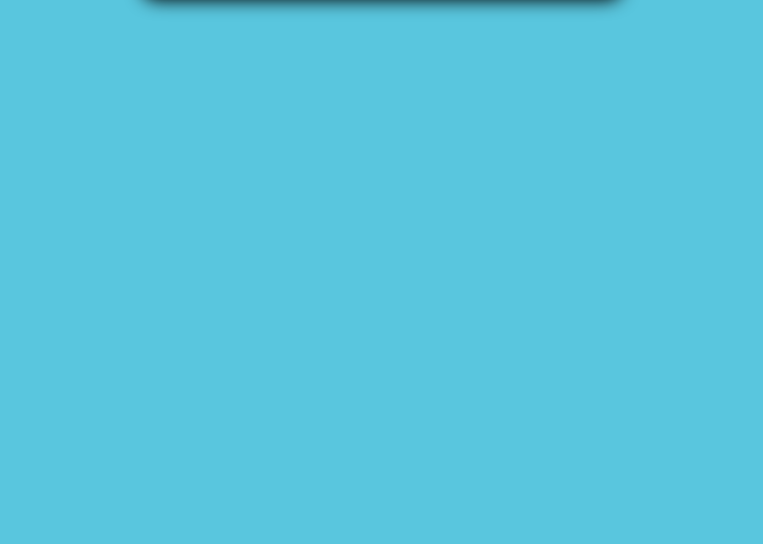
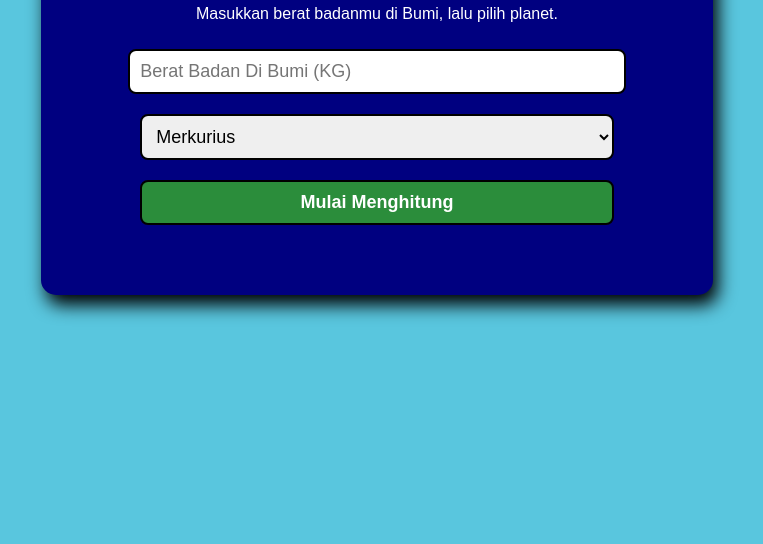
Before and after one commit to RichardV-H/Front_End_gravity, a plain HTML site: page index.html in a window 1280 px wide. Shown: the part 352-896 px from the top of the page, without its empty margins (263-1026 px from the left). Before the commit the page ends 800 px from the top, so only its background shows below. Drawn offline with Linux system fonts and the light colour scheme.

Commit message:
sambung js

```diff
--- a/index.html
+++ b/index.html
@@ -10,19 +10,24 @@
     <h2> Berat Badan di Planet Lain </h2>
     <p>Masukkan berat badanmu di Bumi, lalu pilih planet.</p>
 
-    <input type="number" id="weight" placeholder="Berat Badan Di Bumi(KG)">
+    <input type="number" id="weight" placeholder="Berat Badan Di Bumi (KG)">
 
-    <select name="Planet" id="Plabet" placeholder="Pilih Planet"> <!--berat bumi default = 1-->
-      <option value="0.38">Mercury</option> <!--berat mercury dan mars 0.38 dari berat di bumi-->
+    <select name="Planet" id="planet"> <!--berat bumi default = 1-->
+      <option value="0.38">Merkurius</option> <!--berat mercury dan mars 0.38 dari berat di bumi-->
       <option value="o,91">Venus</option>
-      <option value="1">Earth</option>
+      <option value="1">Bumi</option>
       <option value="0.38">Mars</option>
       <option value="2.34">Jupiter</option>
       <option value="1.06">Saturnus</option><!--https://bosscha.itb.ac.id/id/publik/astronomi-interaktif/skala-berat-badan/  kak ketemu jadi ambil data kalkulator-->
       <option value="0.92">Uranus</option>
-      <option value="1.12">Neptune</option>
+      <option value="1.12">Neptunus</option>
     </select>
 
+    <button onclick="hitungBerat()">Mulai Menghitung</button>
+
+    <div class="result" id="result"></div>
   </div>
+
+  <script src="script.js"></script>
 </body>
 </html>
--- a/style.css
+++ b/style.css
@@ -4,10 +4,15 @@ body {
     background-color: #59c6de;
     text-align: center;
     color: white;
+    height: 100vh;
+    display: flex;
+    justify-content: center;
+    align-content: center;
 }
 
 .container {
-    max-width: 400px;
+    min-width: 50%;
+    min-height: 35%;
     margin: auto;
     padding: 40px;
     background: navy;
@@ -24,7 +29,7 @@ button {
 
 button:hover {
     background-color: aquamarine;
-    color: aliceblue;
+    color: black;
     transform: scale(1.2);
     transition: transform 0.3 ease;
     opacity: 1;
@@ -37,4 +42,13 @@ input, button, select {
     border-radius: 8px;
     border: none;
     width: 80%;
+    border: 2px solid black;
+    font-size: 18px;
 }
+
+.result {
+    margin-top: 20px;
+    font-size: 18px;
+    font-weight: bold;
+    text-align: center;
+}
```
